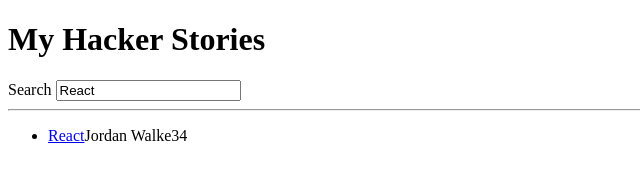
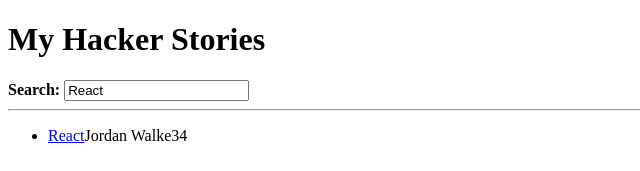
Before and after one commit to rianrainey/hacker-stories, a React (Vite) app: page / in a window 1280 px wide. Shown: the top 171 px of the page, without its empty margins (0-640 px from the left). Built offline with nearby package versions, Linux system fonts and the light colour scheme.

Commit message:
Component composition complete

```diff
--- a/src/App.tsx
+++ b/src/App.tsx
@@ -80,10 +80,11 @@ const App = () => {
       <h1>My Hacker Stories</h1>
       <InputWithLabel
         id='search'
-        label='Search'
         onInputChange={handleSearch}
         value={searchTerm}
-      />
+        >
+        <strong>Search: </strong>
+      </InputWithLabel>
       <hr />
       <List list={searchedStories}/>
     </div>
@@ -92,15 +93,15 @@ const App = () => {
 
 type InputWithLabelProps = {
   id: string,
-  label: string,
   value: string,
   type?: string,
+  children?: React.ReactNode,
   onInputChange: (event: React.ChangeEvent<HTMLInputElement>) => void;
 }
-const InputWithLabel = ({id, label, value, type='text', onInputChange}:InputWithLabelProps) => {
+const InputWithLabel = ({id, value, type='text', children, onInputChange}:InputWithLabelProps) => {
   return (
     <>
-      <label htmlFor={id}>{label}</label> {/* htmlFor allows clicking on label to put focus in input#search */}
+      <label htmlFor={id}>{children}</label> {/* htmlFor allows clicking on label to put focus in input#search */}
       <input id={id} type={type} value={value} onChange={onInputChange} />
     </>
   )
```
